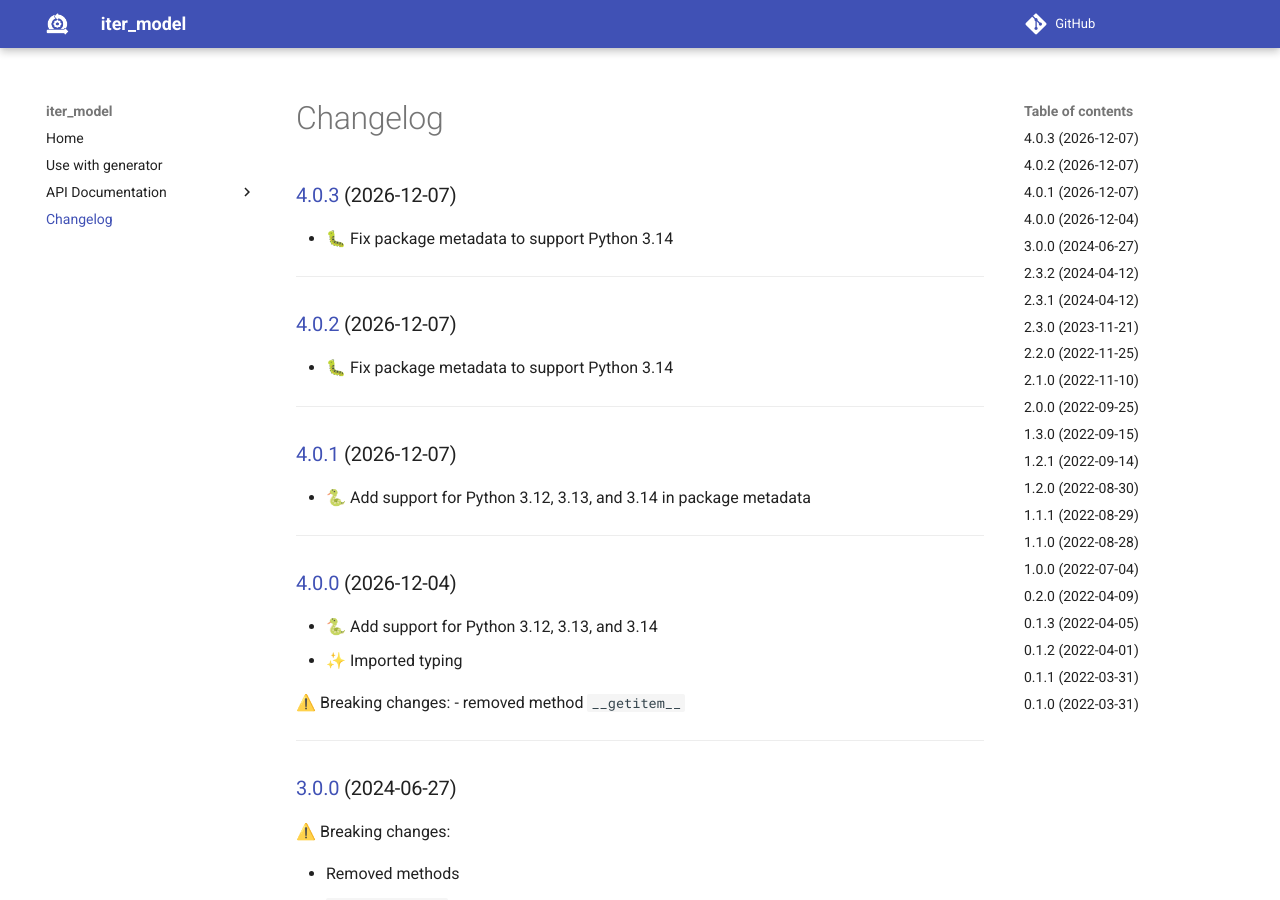
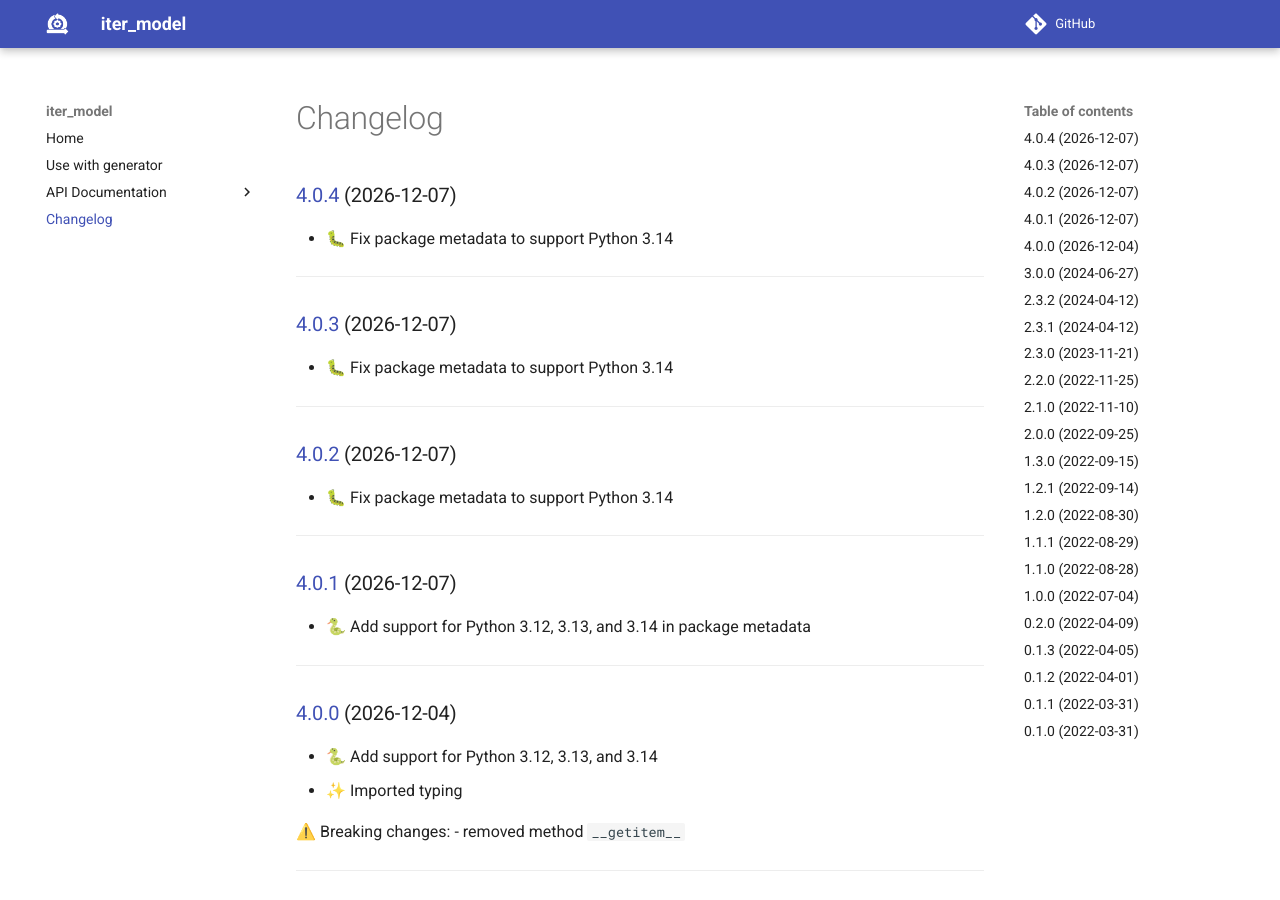
Before and after one commit to VolodymyrBor/iter_model, an MkDocs documentation site: the page built from docs/changelog.md, in a window 1280 px wide and 900 px high. Built offline with MkDocs 1.6.1 and Material for MkDocs 9.7.7, drawn with Linux system fonts in a browser that asks for light colours; comment, search, counter and statistics services are not loaded.

Commit message:
🔖 update version to 4.0.4 and 🐛 Fix package metadata to support Python 3.14

```diff
--- a/docs/changelog.md
+++ b/docs/changelog.md
@@ -1,3 +1,9 @@
+### [4.0.4] (2026-12-07)
+
+- 🐛 Fix package metadata to support Python 3.14
+
+---
+
 ### [4.0.3] (2026-12-07)
 
 - 🐛 Fix package metadata to support Python 3.14
@@ -234,3 +240,4 @@ Add [py.typed](..%2Fiter_model%2Fpy.typed) file to package
 [4.0.1]: https://github.com/VolodymyrBor/iter_model/pull/36
 [4.0.2]: https://github.com/VolodymyrBor/iter_model/pull/37
 [4.0.3]: https://github.com/VolodymyrBor/iter_model/pull/38
+[4.0.4]: https://github.com/VolodymyrBor/iter_model/pull/39
--- a/pyproject.toml
+++ b/pyproject.toml
@@ -12,7 +12,7 @@ keywords = ["iterator", "iterable", 'async']
 include = ["iter_model/py.typed"]
 
 [tool.poetry.dependencies]
-python = ">=3.10,<3.15"
+python = ">=3.10"
 
 [tool.poetry.group.dev.dependencies]
 pytest = "^7.4.4"
```
Also changed, not shown: 1 other file.
